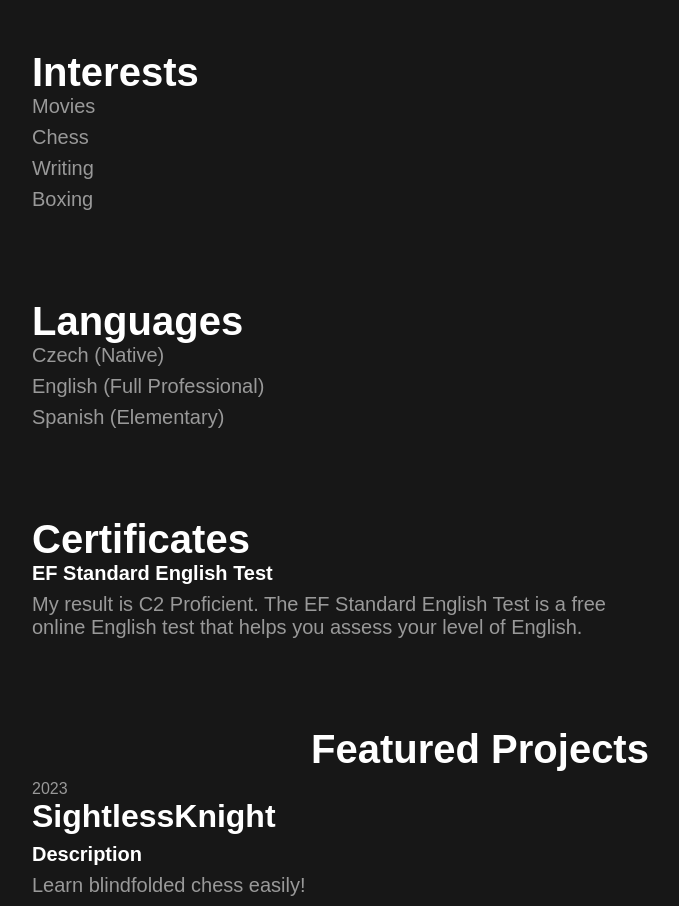
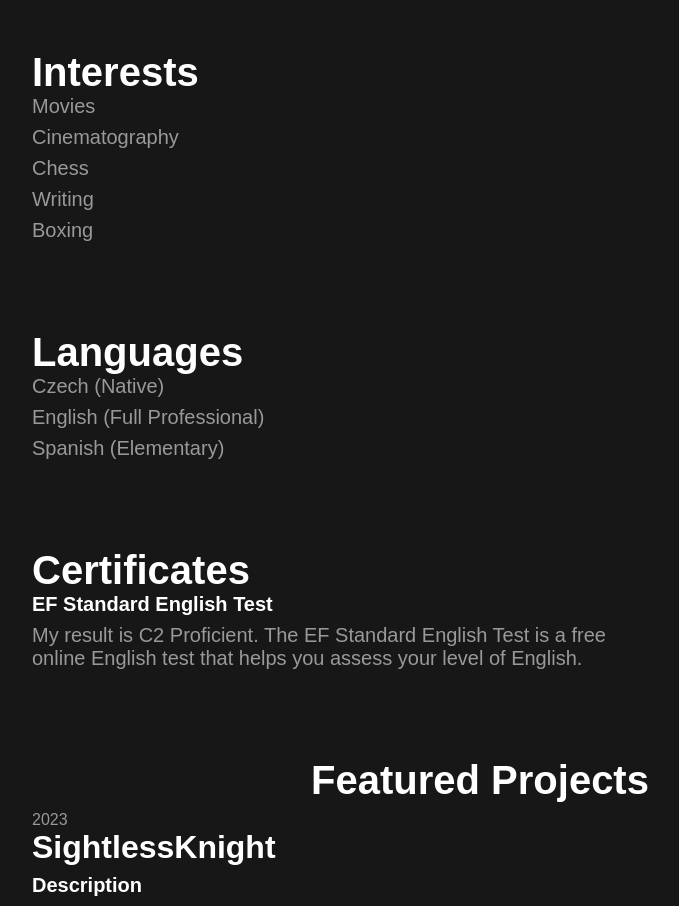
Before and after one commit to lukassobotik/personal-website, a Next.js app: page / in a window 1280 px wide. Shown: the part 1420-2326 px from the top of the page, without its empty margins (160-839 px from the left). Built offline with nearby package versions, Linux system fonts and the light colour scheme.

Commit message:
Interests Update

```diff
--- a/pages/index.tsx
+++ b/pages/index.tsx
@@ -105,6 +105,7 @@ export default function Home() {
             <div className={styles.general_section_title}>Interests</div>
             <div className={styles.general_section_content}>
               <div className={styles.general_section_content_item}><Link className={styles.url} href={"https://www.imdb.com/user/ur150332429/"}>Movies</Link></div>
+              <div className={styles.general_section_content_item}>Cinematography</div>
               <div className={styles.general_section_content_item}><Link className={styles.url} href={"https://www.chess.com/member/lukassobotik"}>Chess</Link></div>
               <div className={styles.general_section_content_item}>Writing</div>
               <div className={styles.general_section_content_item}>Boxing</div>
```
